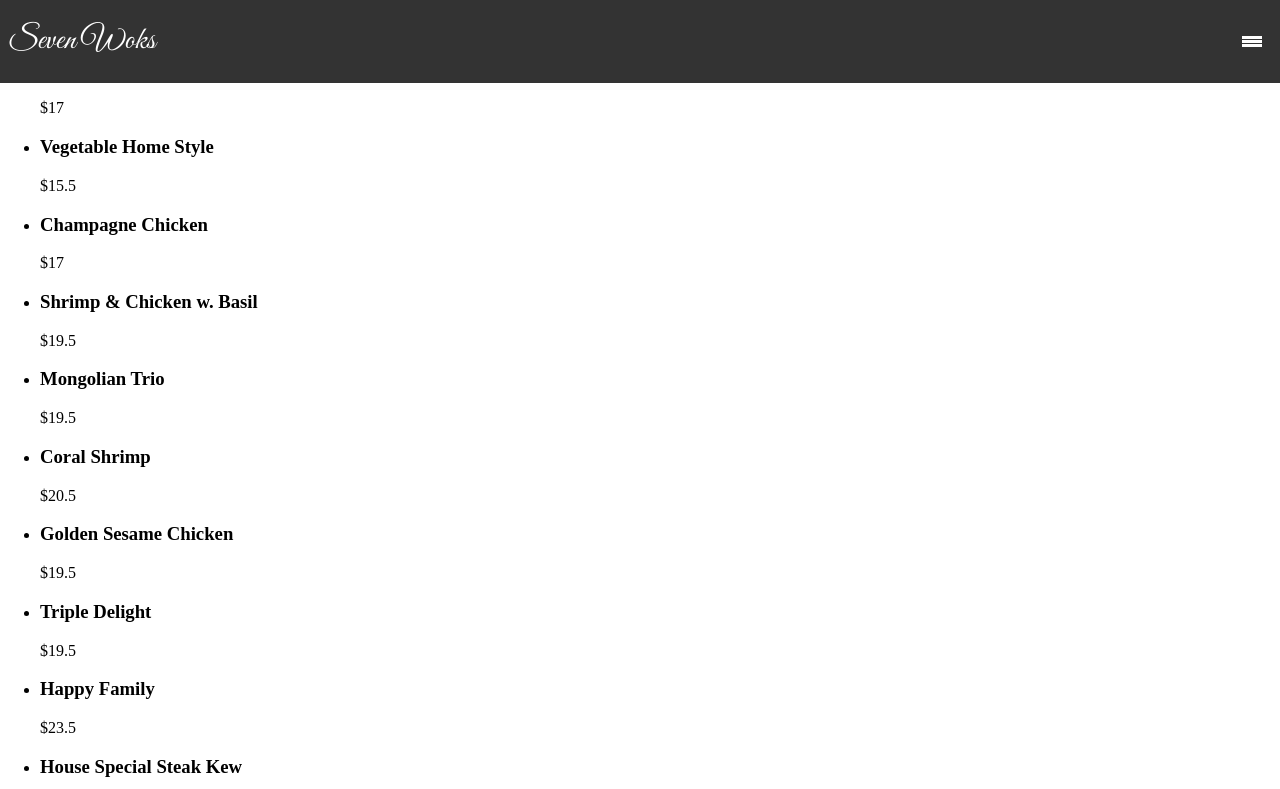
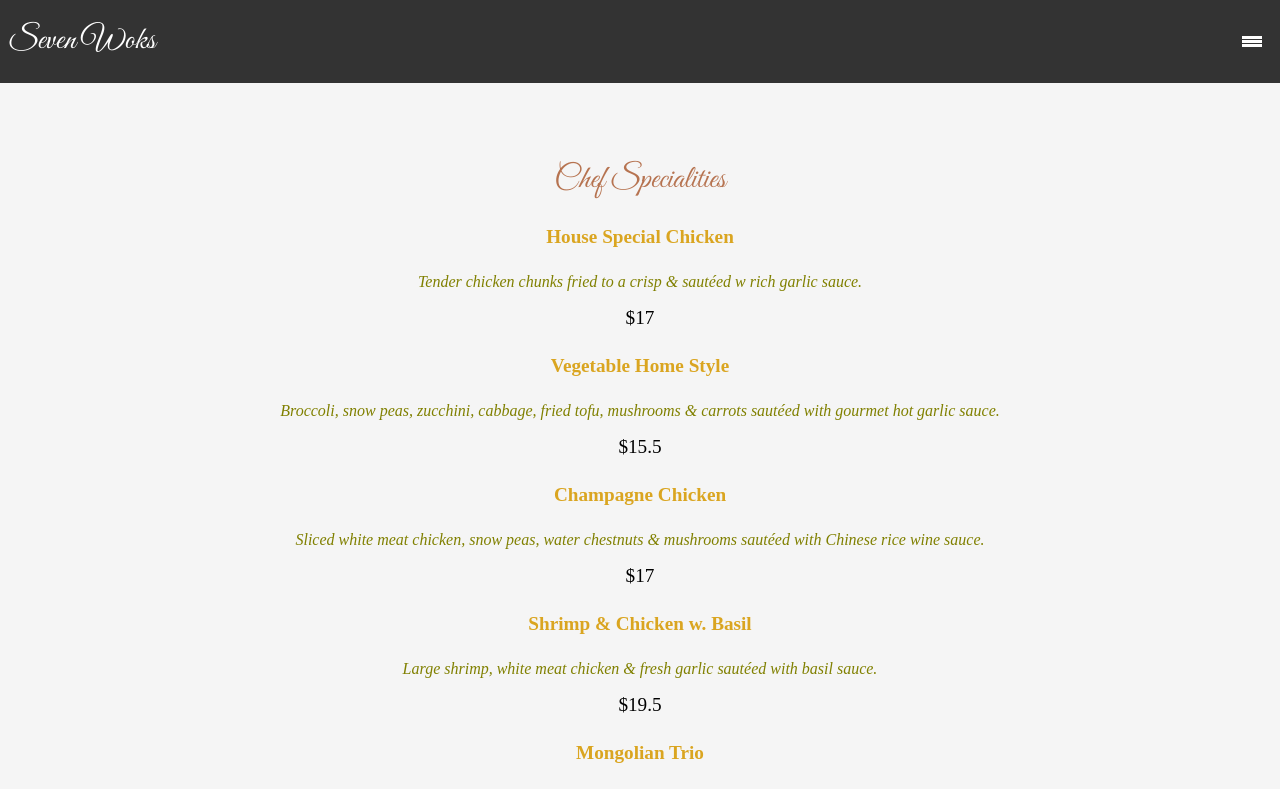
Before and after one commit to shino022/project_enid, a React (Vite) app in the folder client/: page / in a window 1280 px wide. Shown: the top 789 px of the page. Built offline with nearby package versions, Linux system fonts and the light colour scheme; a web font is replaced by a local one.

Commit message:
Resolved merge conflicts

```diff
--- a/client/src/components/Content.jsx
+++ b/client/src/components/Content.jsx
@@ -12,12 +12,13 @@ import { luncheonSpecial } from '../jsFiles/luncheonSpecial';
 
 function Content(){
     return(
-        <div className="content" id='main_body'>
+        <div className="menu_content" id='main_body'>
             <h3 className='chefSpecialities'>Chef Specialities</h3>
             <ul>
                 {chefSpecialities.map((item) => (
                     <li key={item.name}>
-                        <h3>{item.name}</h3>
+                        <h4>{item.name}</h4>
+                        <p>{item.description}</p>
                         <span>${item.price}</span>
                     </li>
                 ))}
@@ -87,7 +88,7 @@ function Content(){
             <ul>
                 {FriedRiceNoodlesChowMein.map((item) => (
                     <li key = {item.name}>
-                        <h3>{item.name}</h3>
+                        <h4>{item.name}</h4>
                         <span>${item.price}</span>
                     </li>
                 ))}
```
